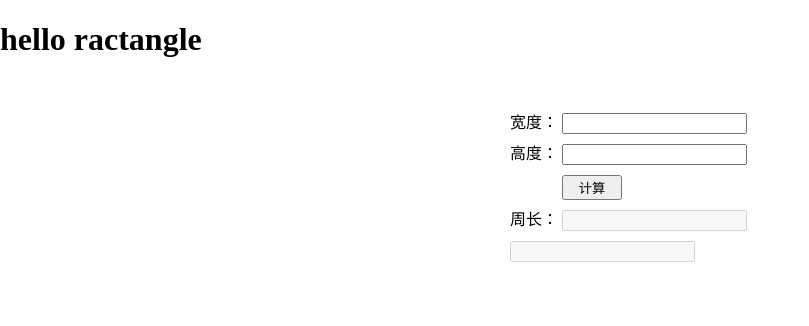
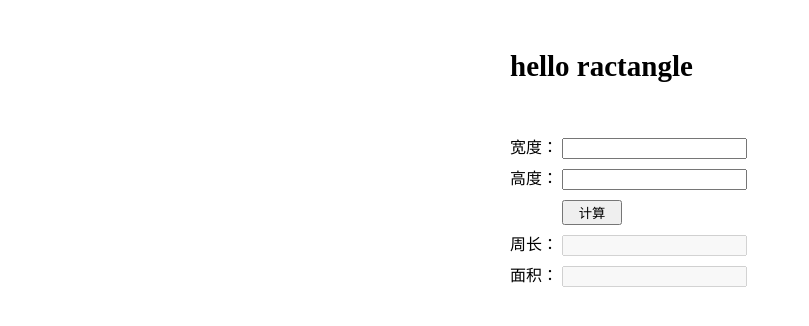
Before and after one commit to jianghaoki/SPA, a plain HTML site: page rectangle/index.html in a window 1280 px wide. Shown: the whole page, without its empty margins (0-809 px from the left). Drawn offline with nearby package versions, Linux system fonts and the light colour scheme.

Commit message:
rectangle1

```diff
--- a/rectangle/index.html
+++ b/rectangle/index.html
@@ -19,7 +19,7 @@
     <label>周长：</label>
     <input type="text" id="perimeter" disabled>
     <br>
-    <label></label>
+    <label>面积：</label>
     <input type="text" id="area" disabled>
   </div>
   <script src="//apps.bdimg.com/libs/jquery/2.1.4/jquery.min.js"></script>
--- a/rectangle/layout.css
+++ b/rectangle/layout.css
@@ -1,6 +1,12 @@
 body,html{
   margin:0;
   padding:0;
+}
+
+h1{
+ margin:50px auto;
+ width:260px;
+ font-size:29px;
 }
 
 #main{
```
